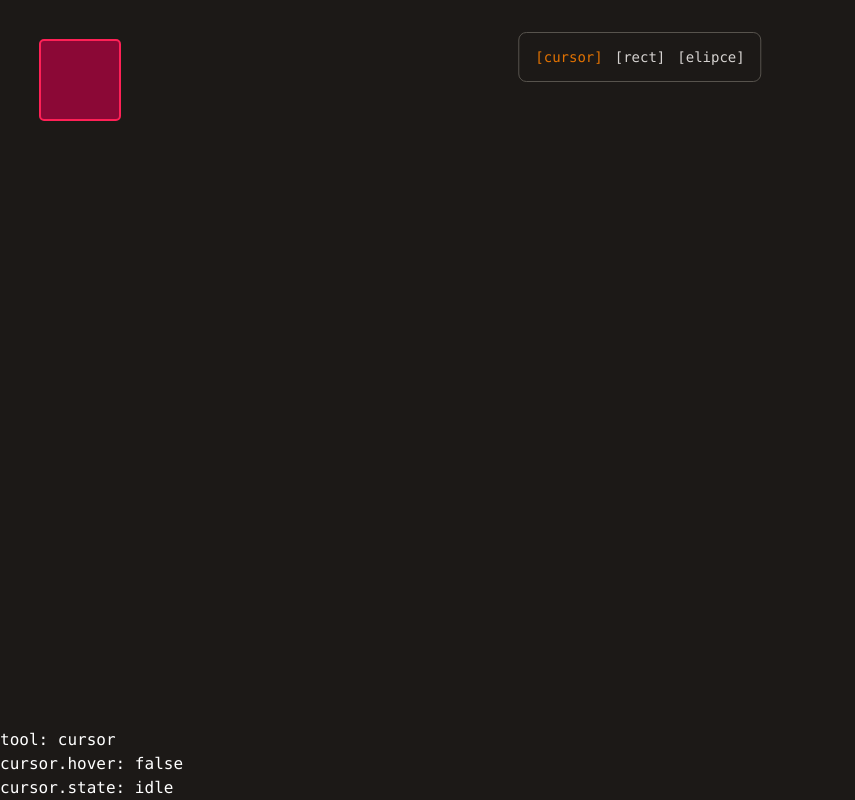
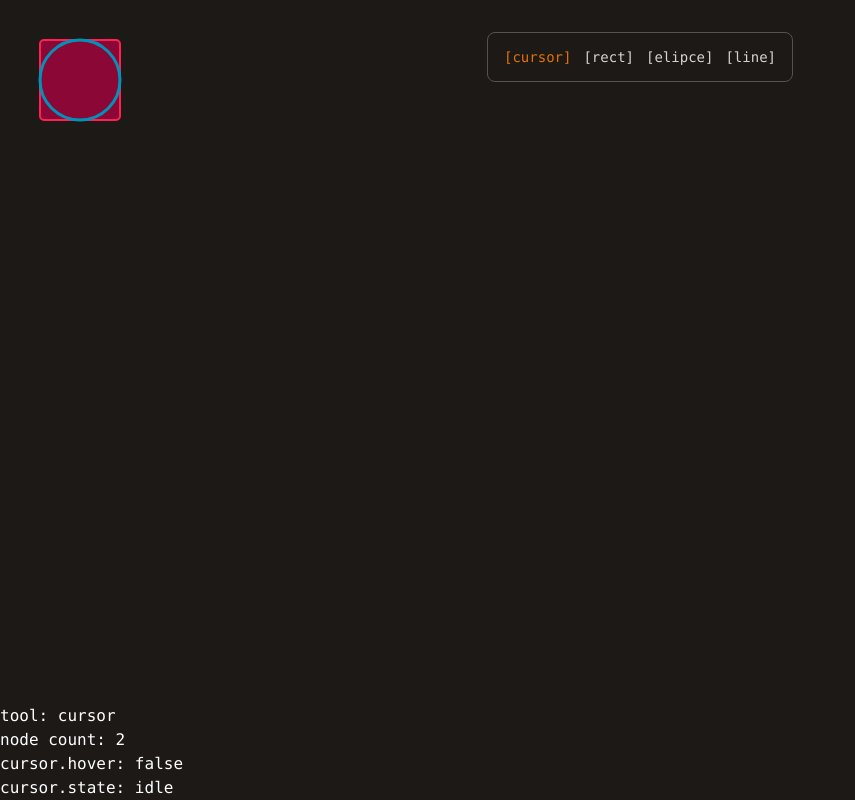
Before and after one commit to jsusm/graph, a React (Vite) app: page / in a window 1280 px wide. Shown: the whole page, without its empty margins (0-855 px from the left). Built offline with nearby package versions, Linux system fonts and the light colour scheme.

Commit message:
Create line tool

```diff
--- a/src/App.tsx
+++ b/src/App.tsx
@@ -25,7 +25,7 @@ function App() {
     },
     {
       id: 2,
-      type: 'circle',
+      type: 'elipce',
       bounding: [40, 40, 80, 80],
       strokeColor: 'blue',
       path: new Path2D(),
@@ -45,6 +45,7 @@ function App() {
   const cursorTool = useCursorTool({ refAppState: refState, dispatch, canvasContext: ctx })
   const rectTool = useSimpleShapeTool({ refAppState: refState, dispatch, canvasContext: ctx }, 'rect')
   const elipceTool = useSimpleShapeTool({ refAppState: refState, dispatch, canvasContext: ctx }, 'elipce')
+  const lineTool = useSimpleShapeTool({ refAppState: refState, dispatch, canvasContext: ctx }, 'line')
 
   // Manage handlers
   const handlersToRemove = useRef<() => void>(() => { })
@@ -54,13 +55,19 @@ function App() {
   toolsHandlers['cursor'] = cursorTool.handlers
   toolsHandlers['rect'] = rectTool.handlers
   toolsHandlers['elipce'] = elipceTool.handlers
+  toolsHandlers['line'] = lineTool.handlers
 
   // remove event listeners and register new ones
   useEffect(() => {
+    refState.current = state
+
     handlersToRemove.current()
+    if (toolsHandlers[refState.current.tool] == undefined) {
+      console.error("The tool:", refState.current.tool, "is not registered")
+      return
+    }
     handlersToRemove.current = toolsHandlers[refState.current.tool]()
 
-    refState.current = state
   }, [state])
 
   return (
@@ -79,12 +86,16 @@ function App() {
           <Button className={cn(state.tool === 'elipce' && 'text-amber-600')} onClick={() => dispatch({ type: 'tool', payload: { tool: 'elipce' } })}>
             [elipce]
           </Button>
+          <Button className={cn(state.tool === 'line' && 'text-amber-600')} onClick={() => dispatch({ type: 'tool', payload: { tool: 'line' } })}>
+            [line]
+          </Button>
         </div>
       </div>
 
       <div className="absolute bottom-0 left-0 pointer-events-none">
         <pre>
           tool: {state.tool} <br />
+          node count: {state.nodes.length} <br />
           cursor.hover: {cursorTool.hover ? 'true' : 'false'} <br />
           cursor.state: {cursorTool.state}
         </pre>
--- a/src/hooks/tools/useSimpleShapeTool.ts
+++ b/src/hooks/tools/useSimpleShapeTool.ts
@@ -53,14 +53,14 @@ export function useSimpleShapeTool(context: { refAppState: RefObject<DrawState>,
       context.dispatch({ type: 'tool', payload: { tool: 'cursor' } })
     }
 
-    window.addEventListener('pointermove', pointermove)
-    window.addEventListener('pointerdown', pointerdown)
-    window.addEventListener('pointerup', pointerup)
+    context.canvasContext.current?.canvas.addEventListener('pointermove', pointermove)
+    context.canvasContext.current?.canvas.addEventListener('pointerdown', pointerdown)
+    context.canvasContext.current?.canvas.addEventListener('pointerup', pointerup)
 
     return () => {
-      window.removeEventListener('pointermove', pointermove)
-      window.removeEventListener('pointerdown', pointerdown)
-      window.removeEventListener('pointerup', pointerup)
+      context.canvasContext.current?.canvas.removeEventListener('pointermove', pointermove)
+      context.canvasContext.current?.canvas.removeEventListener('pointerdown', pointerdown)
+      context.canvasContext.current?.canvas.removeEventListener('pointerup', pointerup)
     }
   }
 
--- a/src/lib/draw.ts
+++ b/src/lib/draw.ts
@@ -48,5 +48,23 @@ export function draw(c: CanvasRenderingContext2D, state: DrawState) {
 			c.stroke(obj.path)
 			c.restore()
 		}
+		if (obj.type == 'line') {
+			c.save()
+			c.beginPath()
+			obj.path = new Path2D()
+			obj.path.moveTo(
+				obj.bounding[0],
+				obj.bounding[1],
+			)
+			obj.path.lineTo(
+				obj.bounding[0] + obj.bounding[2],
+				obj.bounding[1] + obj.bounding[3],
+			)
+			c.lineWidth = obj.lineWidth
+			c.strokeStyle = strokeColors[obj.strokeColor]
+			c.stroke(obj.path)
+			c.restore()
+
+		}
 	}
 }
--- a/src/lib/types.ts
+++ b/src/lib/types.ts
@@ -1,6 +1,6 @@
 import { Colors } from "./colors";
 
-export type Shape = 'rect' | 'elipce'
+export type Shape = 'rect' | 'elipce' | 'line'
 
 export type DrawNode = {
 	id: number;
@@ -13,7 +13,7 @@ export type DrawNode = {
 	fillColor: Colors;
 }
 
-export type Tool = 'cursor' | 'rect' | 'elipce'
+export type Tool = 'cursor' | 'rect' | 'elipce' | 'line'
 
 export type DrawState = {
 	tool: Tool;
--- a/src/reducers/appState.ts
+++ b/src/reducers/appState.ts
@@ -20,7 +20,6 @@ export function appStateReducer(prevState: DrawState, action: Action): DrawState
 			return { ...prevState, nodes: prevState.nodes.map(n => n.id == action.payload.id ? action.payload.nodeData : n) }
 
 		case 'addNode':
-			console.log('adding node')
 			return { ...prevState, nodes: [...prevState.nodes, { ...action.payload.nodeData, id: prevState.lastId + 1 }], lastId: prevState.lastId + 1, selectedNodeId: prevState.lastId + 1, selectedNodeIdx: prevState.nodes.length }
 
 		case 'removeNode':
```
